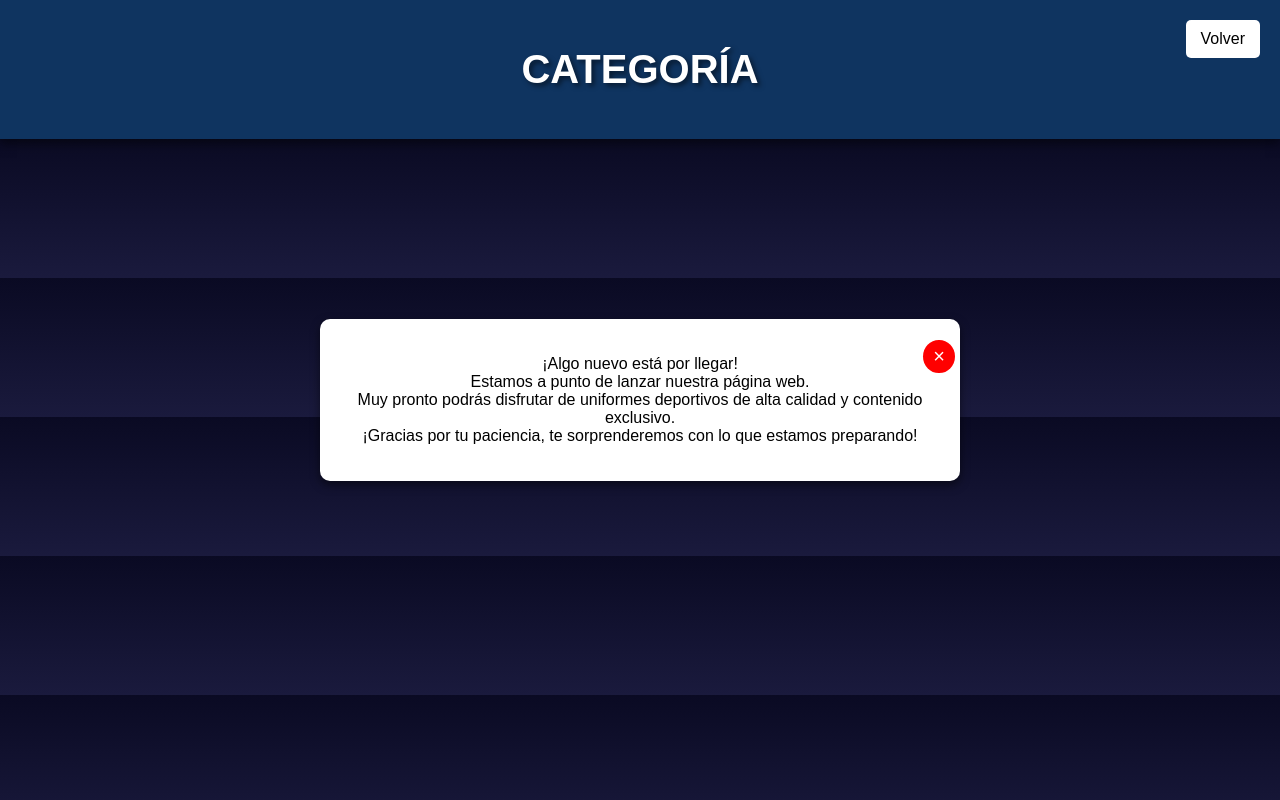
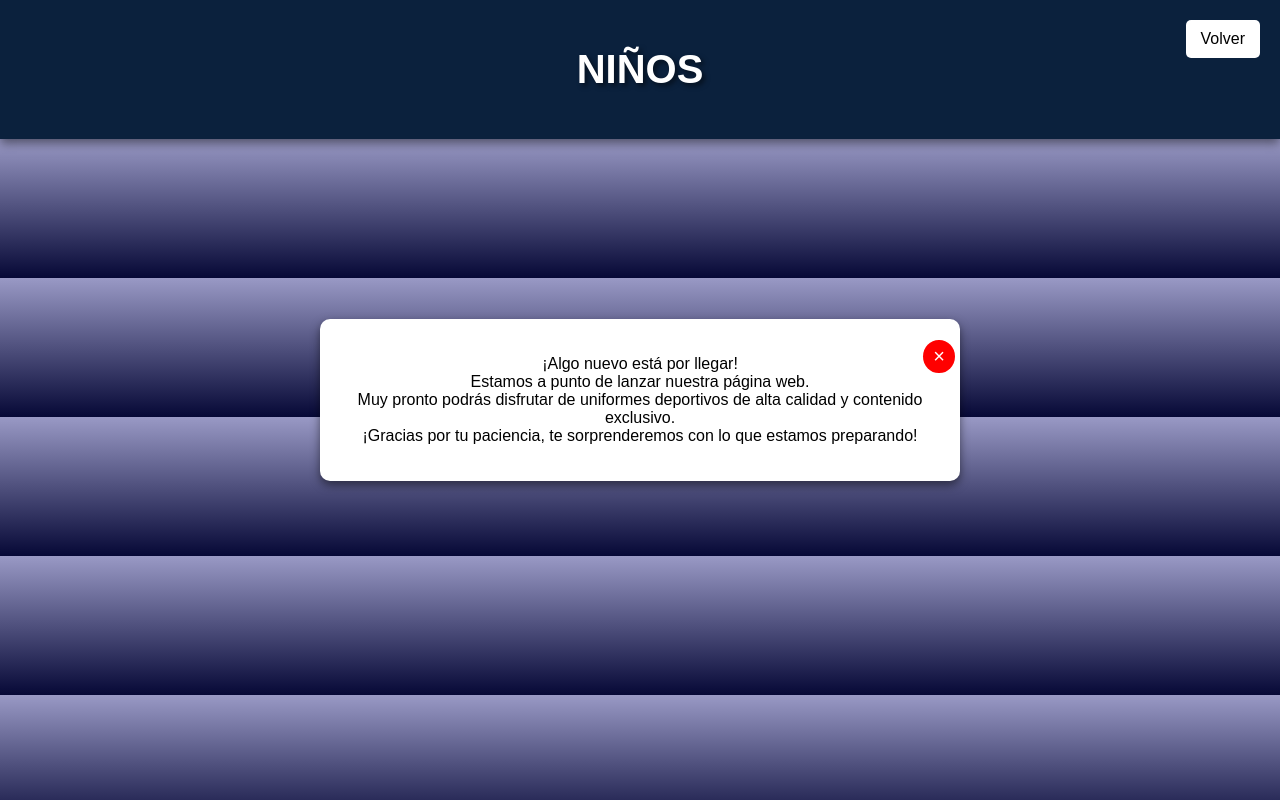
Before and after one commit to MiltonHNz/Uniformes-Lucas-Andres, a plain HTML site: page ninos.html in a window 1280 px wide. Drawn offline with Linux system fonts and the light colour scheme.

Commit message:
Add files via upload

```diff
--- a/ninos.html
+++ b/ninos.html
@@ -3,13 +3,13 @@
 <head>
     <meta charset="UTF-8">
     <meta name="viewport" content="width=device-width, initial-scale=1.0">
-    <title>Categoría</title>
+    <title>ULA Niños</title>
     <link rel="stylesheet" href="styles.css">
     <script src="script.js" defer></script>
 </head>
 <body>
     <header>
-        <h1>Categoría</h1>
+        <h1>Niños</h1>
         <a href="index.html" class="back-btn">Volver</a>
     </header>
 
--- a/styles.css
+++ b/styles.css
@@ -1,14 +1,14 @@
 body {
     font-family: Arial, sans-serif;
-    background: linear-gradient(to bottom, #0a0a23, #1a1a3d);
+    background: linear-gradient(to bottom, #9999c5, #060836);
     text-align: center;
     margin: 0;
     padding: 0;
-    color: white;
+    color: rgb(255, 255, 255);
 }
 
 header {
-    background: #0f3460;
+    background: #0b213d;
     padding: 20px;
     text-align: center;
     box-shadow: 0 4px 10px rgba(0, 0, 0, 0.5);
```
Also changed, not shown: hombres.html (+1 -1 lines), mujeres.html (+2 -2 lines), selecciones.html (+2 -2 lines).
